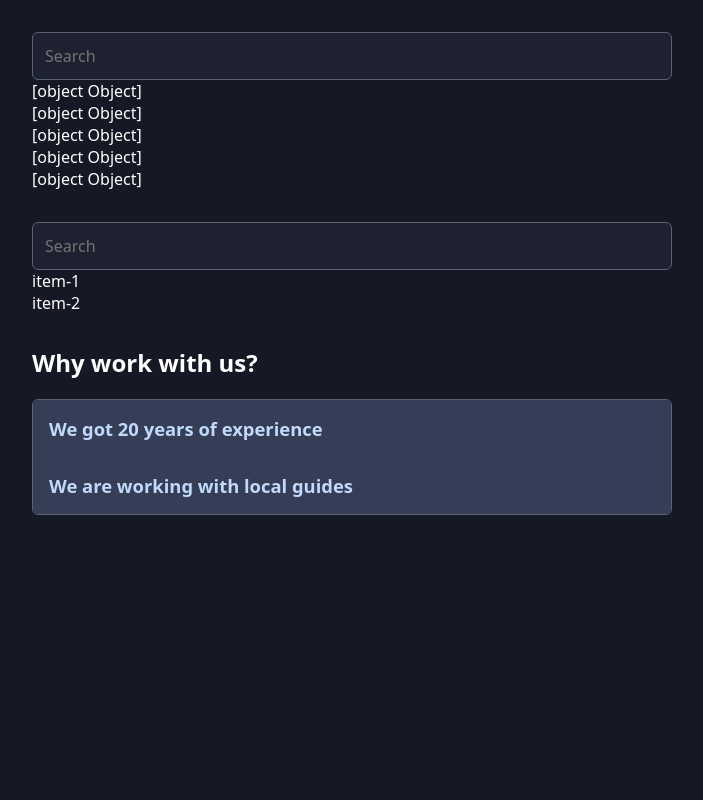
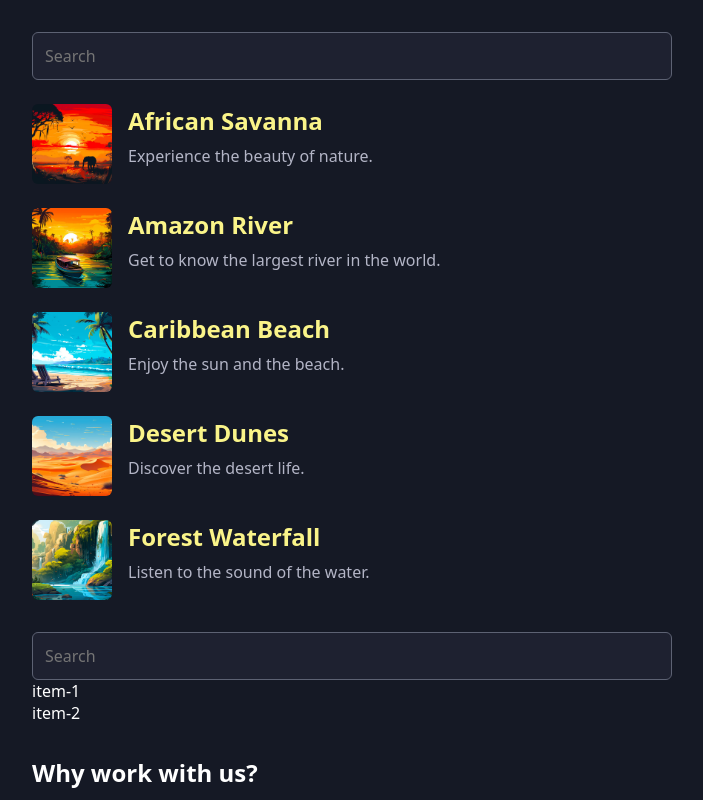
Before and after one commit to AlexBrilevski/react-patterns, a React (Vite) app: page / in a window 1280 px wide. Shown: the top 800 px of the page, without its empty margins (288-991 px from the left). Built offline with nearby package versions, Linux system fonts and the light colour scheme.

Commit message:
Outputting different types of search results was implemented with help of Render Props

```diff
--- a/src/App.jsx
+++ b/src/App.jsx
@@ -1,4 +1,5 @@
 import SearchableList from "./components/SearchableList/SearchableList";
+import Place from "./components/Place";
 import Accordion from "./components/Accordion/Accordion";
 
 import savannaImg from './assets/african-savanna.jpg';
@@ -44,8 +45,12 @@ function App() {
   return (
     <main>
       <section>
-        <SearchableList items={PLACES}/>
-        <SearchableList items={['item-1', 'item-2']}/>
+        <SearchableList items={PLACES}>
+          {(item) => <Place item={item} />}
+        </SearchableList>
+        <SearchableList items={['item-1', 'item-2']}>
+          {(item) => item}
+        </SearchableList>
       </section>
       <section>
         <h2>Why work with us?</h2>
--- /dev/null
+++ b/src/components/Place.jsx
@@ -0,0 +1,11 @@
+export default function Place({ item }) {
+  return (
+    <article className="place">
+      <img src={item.image} alt={item.title} />
+      <div>
+        <h2>{item.title}</h2>
+        <p>{item.description}</p>
+      </div>
+    </article>
+  );
+}
--- a/src/components/SearchableList/SearchableList.jsx
+++ b/src/components/SearchableList/SearchableList.jsx
@@ -1,6 +1,6 @@
 import { useState } from "react";
 
-export default function SearchableList({ items }) {
+export default function SearchableList({ items, children }) {
   const [searchTerm, setSearchTerm] = useState('');
 
   function handleChange(event) {
@@ -16,7 +16,9 @@ export default function SearchableList({ items }) {
       <input onChange={handleChange} type="search" placeholder="Search" />
       <ul>
         {searchResults.map((item, index) => (
-          <li key={index}>{item.toString()}</li>
+          <li key={index}>
+            {children(item)}
+          </li>
         ))}
       </ul>
     </div>
```
